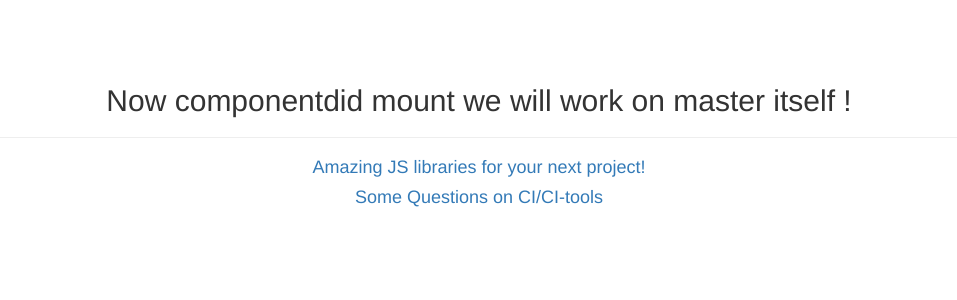
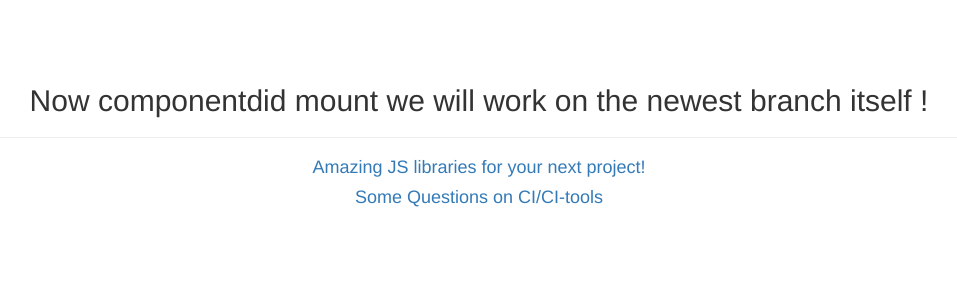
Before and after one commit to lenarhus/TelegramShopBot, a React (Create React App) app: page / in a window 1280 px wide. Shown: the top 300 px of the page, without its empty margins (161-1118 px from the left). Built offline with nearby package versions, Linux system fonts and the light colour scheme.

Commit message:
test merging capability

```diff
--- a/src/components/App.js
+++ b/src/components/App.js
@@ -5,7 +5,7 @@ class App extends Component{
     render() {
         return (
             <div>
-                      <h2>Now componentdid mount we will work on master itself !</h2>
+                      <h2>Now componentdid mount we will work on the newest branch itself !</h2>
                       <hr/>
                       <ShortcutList/>
             </div>
```
